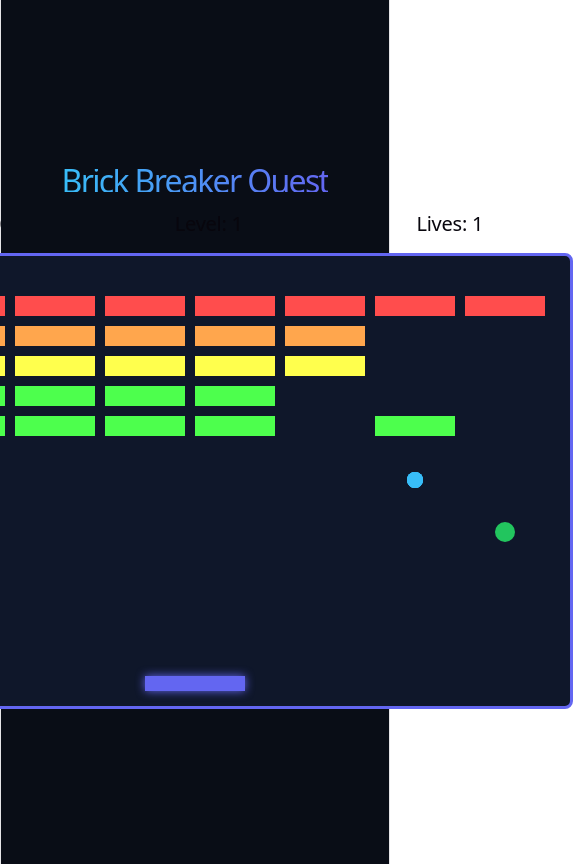
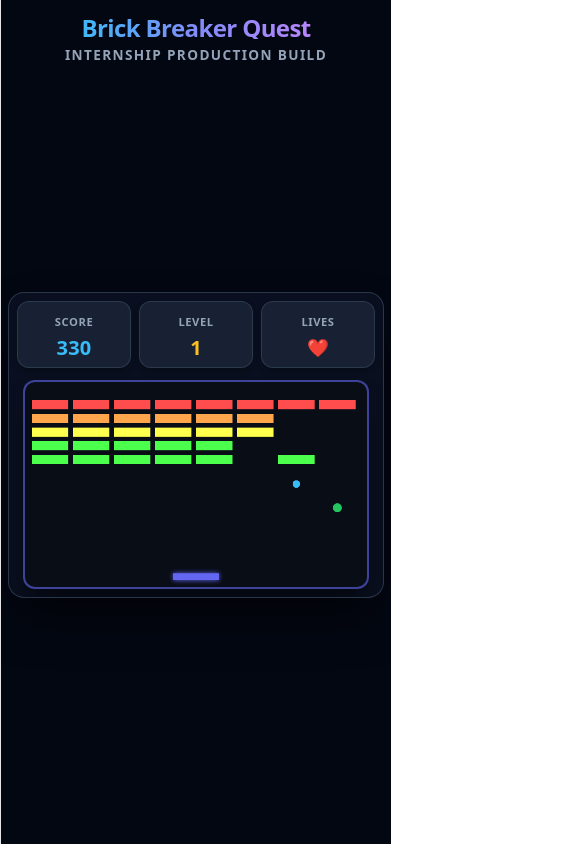
Before and after one commit to kiran28092003/brick-breaker-frontend, a React app: page / in a window 390 px wide. Shown: the whole page, 573 px wide, since content can reach past the window. Built offline with nearby package versions, Linux system fonts and the light colour scheme; no server answers; the HTML template or start-up script is replaced by a standard one.

Commit message:
Upgrade UI to full-screen responsive layout and touch controls

```diff
--- a/src/App.jsx
+++ b/src/App.jsx
@@ -21,14 +21,21 @@ export default function App() {
 
   return (
     <div style={appContainerStyle}>
+      {/* Professional Header HUD */}
+      <header style={headerStyle}>
         <h1 style={titleStyle}>Brick Breaker Quest</h1>
+        <p style={subtitleStyle}>Internship Production Build</p>
+      </header>
 
-      <div style={gameWrapperStyle}>
+      {/* Main Responsive Game Wrapper */}
+      <main style={gameWrapperStyle}>
+        <div style={canvasContainerStyle}>
           <GameCanvas
             key={gameKey}
             onGameOver={handleGameOver}
             isPaused={gameOver}
           />
+        </div>
 
         {gameOver && (
           <div style={modalOverlayWrapperStyle}>
@@ -38,35 +45,75 @@ export default function App() {
             />
           </div>
         )}
-      </div>
+      </main>
     </div>
   );
 }
 
 const appContainerStyle = {
-  backgroundColor: '#090d16',
+  backgroundColor: '#030712', // Deep immersive slate background
   minHeight: '100vh',
+  width: '100vw',
+  display: 'flex',
+  flexDirection: 'column',
+  alignItems: 'center',
+  justifyContent: 'flex-start',
+  color: '#fff',
+  fontFamily: 'system-ui, -apple-system, BlinkMacSystemFont, "Segoe UI", Roboto, sans-serif',
+  margin: 0,
+  padding: '16px',
+  boxSizing: 'border-box',
+  overflowX: 'hidden'
+};
+
+const headerStyle = {
+  textAlign: 'center',
+  marginBottom: '16px',
+};
+
+const titleStyle = {
+  margin: '0 0 4px 0',
+  fontSize: 'clamp(1.5rem, 3vw, 2.5rem)',
+  fontWeight: '800',
+  letterSpacing: '-0.025em',
+  background: 'linear-gradient(to right, #38bdf8, #818cf8, #c084fc)',
+  WebkitBackgroundClip: 'text',
+  WebkitTextFillColor: 'transparent'
+};
+
+const subtitleStyle = {
+  margin: 0,
+  fontSize: '0.85rem',
+  color: '#94a3b8',
+  textTransform: 'uppercase',
+  letterSpacing: '0.1em',
+  fontWeight: '600'
+};
+
+const gameWrapperStyle = {
+  position: 'relative',
+  width: '100%',
+  maxWidth: '800px',
   display: 'flex',
   flexDirection: 'column',
   alignItems: 'center',
   justifyContent: 'center',
-  color: '#fff',
-  fontFamily: 'sans-serif',
-  margin: 0,
-  padding: '10px'
+  flex: 1,
+  paddingBottom: '20px'
 };
 
-const titleStyle = {
-  marginBottom: '10px',
-  fontSize: '2rem',
-  background: 'linear-gradient(to right, #38bdf8, #6366f1)',
-  WebkitBackgroundClip: 'text',
-  WebkitTextFillColor: 'transparent'
-};
-
-const gameWrapperStyle = {
-  position: 'relative',
-  display: 'inline-block'
+const canvasContainerStyle = {
+  width: '100%',
+  display: 'flex',
+  justifyContent: 'center',
+  alignItems: 'center',
+  background: 'rgba(15, 23, 42, 0.6)',
+  backdropFilter: 'blur(12px)',
+  border: '1px solid rgba(51, 65, 85, 0.8)',
+  borderRadius: '16px',
+  boxShadow: '0 25px 50px -12px rgba(0, 0, 0, 0.7)',
+  overflow: 'hidden',
+  padding: '8px'
 };
 
 const modalOverlayWrapperStyle = {
@@ -78,6 +125,8 @@ const modalOverlayWrapperStyle = {
   display: 'flex',
   justifyContent: 'center',
   alignItems: 'center',
-  backgroundColor: 'rgba(15, 23, 42, 0.85)',
-  borderRadius: '8px'
+  backgroundColor: 'rgba(3, 7, 18, 0.9)',
+  backdropFilter: 'blur(8px)',
+  borderRadius: '16px',
+  zIndex: 10
 };
--- a/src/components/GameCanvas.jsx
+++ b/src/components/GameCanvas.jsx
@@ -1,7 +1,9 @@
+// frontend/src/components/GameCanvas.jsx
 import React, { useRef, useEffect, useState } from 'react';
 
-const CANVAS_WIDTH = 750;
-const CANVAS_HEIGHT = 450;
+// Virtual logical game resolution (maintains perfect 5:3 arcade aspect ratio)
+const VIRTUAL_WIDTH = 750;
+const VIRTUAL_HEIGHT = 450;
 
 // Web Audio Synthesizer (No external sound files required)
 const playSound = (type) => {
@@ -57,6 +59,7 @@ const playSound = (type) => {
 
 export default function GameCanvas({ onGameOver, isPaused }) {
   const canvasRef = useRef(null);
+  const containerRef = useRef(null);
 
   const [score, setScore] = useState(0);
   const [lives, setLives] = useState(3);
@@ -133,7 +136,6 @@ export default function GameCanvas({ onGameOver, isPaused }) {
     playSound('powerup');
     setLevel((prev) => {
       const newLevel = prev + 1;
-      // Speed multiplier increases with each level
       const speedMultiplier = 1 + (newLevel - 1) * 0.2;
 
       gameState.current.balls = [{
@@ -152,7 +154,27 @@ export default function GameCanvas({ onGameOver, isPaused }) {
     resetGame();
   }, []);
 
-  // Controls & Keyboard Listeners
+  // Responsive Canvas Resize Listener
+  useEffect(() => {
+    const handleResize = () => {
+      const canvas = canvasRef.current;
+      const container = containerRef.current;
+      if (!canvas || !container) return;
+
+      // Fit container width dynamically while keeping 5:3 ratio
+      const containerWidth = container.clientWidth - 16;
+      const calculatedHeight = containerWidth * (VIRTUAL_HEIGHT / VIRTUAL_WIDTH);
+
+      canvas.style.width = `${containerWidth}px`;
+      canvas.style.height = `${calculatedHeight}px`;
+    };
+
+    handleResize();
+    window.addEventListener('resize', handleResize);
+    return () => window.removeEventListener('resize', handleResize);
+  }, []);
+
+  // Controls & Listeners (Supports Keyboard, Mouse, and Mobile Touch)
   useEffect(() => {
     const handleKeyDown = (e) => {
       if (e.key === 'ArrowRight' || e.key === 'd') {
@@ -164,8 +186,8 @@ export default function GameCanvas({ onGameOver, isPaused }) {
         if (paddle.hasLaser) {
           playSound('laser');
           gameState.current.lasers.push(
-            { x: paddle.x + 10, y: CANVAS_HEIGHT - 35, dy: -8 },
-            { x: paddle.x + paddle.width - 10, y: CANVAS_HEIGHT - 35, dy: -8 }
+            { x: paddle.x + 10, y: VIRTUAL_HEIGHT - 35, dy: -8 },
+            { x: paddle.x + paddle.width - 10, y: VIRTUAL_HEIGHT - 35, dy: -8 }
           );
         }
       }
@@ -177,29 +199,46 @@ export default function GameCanvas({ onGameOver, isPaused }) {
       }
     };
 
-    const handleMouseMove = (e) => {
+    // Unified coordinate mapper for Mouse & Touch scaling
+    const updatePaddlePosition = (clientX) => {
       const canvas = canvasRef.current;
       if (!canvas) return;
       const rect = canvas.getBoundingClientRect();
-      const relativeX = e.clientX - rect.left;
-      if (relativeX > 0 && relativeX < CANVAS_WIDTH) {
+      const scaleX = VIRTUAL_WIDTH / rect.width;
+      const relativeX = (clientX - rect.left) * scaleX;
+
+      if (relativeX >= 0 && relativeX <= VIRTUAL_WIDTH) {
         gameState.current.paddle.x = relativeX - gameState.current.paddle.width / 2;
+      }
+    };
+
+    const handleMouseMove = (e) => updatePaddlePosition(e.clientX);
+    const handleTouchMove = (e) => {
+      if (e.touches && e.touches.length > 0) {
+        updatePaddlePosition(e.touches[0].clientX);
       }
     };
 
     window.addEventListener('keydown', handleKeyDown);
     window.addEventListener('keyup', handleKeyUp);
+
     const canvasElement = canvasRef.current;
-    if (canvasElement) canvasElement.addEventListener('mousemove', handleMouseMove);
+    if (canvasElement) {
+      canvasElement.addEventListener('mousemove', handleMouseMove);
+      canvasElement.addEventListener('touchmove', handleTouchMove, { passive: true });
+    }
 
     return () => {
       window.removeEventListener('keydown', handleKeyDown);
       window.removeEventListener('keyup', handleKeyUp);
-      if (canvasElement) canvasElement.removeEventListener('mousemove', handleMouseMove);
+      if (canvasElement) {
+        canvasElement.removeEventListener('mousemove', handleMouseMove);
+        canvasElement.removeEventListener('touchmove', handleTouchMove);
+      }
     };
   }, []);
 
-  // Main Game Animation Loop (Optimized dependencies)
+  // Main Game Animation Loop
   useEffect(() => {
     const canvas = canvasRef.current;
     if (!canvas) return;
@@ -211,25 +250,25 @@ export default function GameCanvas({ onGameOver, isPaused }) {
 
       const { paddle, balls, bricks, powerUps, particles, lasers } = gameState.current;
 
-      ctx.clearRect(0, 0, CANVAS_WIDTH, CANVAS_HEIGHT);
+      ctx.clearRect(0, 0, VIRTUAL_WIDTH, VIRTUAL_HEIGHT);
 
       // --- 1. Draw Paddle ---
       ctx.fillStyle = paddle.hasLaser ? '#f59e0b' : '#6366f1';
-      ctx.shadowBlur = 10;
+      ctx.shadowBlur = 12;
       ctx.shadowColor = paddle.hasLaser ? '#f59e0b' : '#6366f1';
-      ctx.fillRect(paddle.x, CANVAS_HEIGHT - 30, paddle.width, paddle.height);
+      ctx.fillRect(paddle.x, VIRTUAL_HEIGHT - 30, paddle.width, paddle.height);
       ctx.shadowBlur = 0;
 
       // Laser Cannon Indicators
       if (paddle.hasLaser) {
         ctx.fillStyle = '#ef4444';
-        ctx.fillRect(paddle.x + 5, CANVAS_HEIGHT - 35, 6, 5);
-        ctx.fillRect(paddle.x + paddle.width - 11, CANVAS_HEIGHT - 35, 6, 5);
+        ctx.fillRect(paddle.x + 5, VIRTUAL_HEIGHT - 35, 6, 5);
+        ctx.fillRect(paddle.x + paddle.width - 11, VIRTUAL_HEIGHT - 35, 6, 5);
       }
 
       paddle.x += paddle.dx;
       if (paddle.x < 0) paddle.x = 0;
-      if (paddle.x + paddle.width > CANVAS_WIDTH) paddle.x = CANVAS_WIDTH - paddle.width;
+      if (paddle.x + paddle.width > VIRTUAL_WIDTH) paddle.x = VIRTUAL_WIDTH - paddle.width;
 
       // --- 2. Update & Draw Lasers ---
       for (let i = lasers.length - 1; i >= 0; i--) {
@@ -272,7 +311,7 @@ export default function GameCanvas({ onGameOver, isPaused }) {
         ball.y += ball.dy;
 
         // Wall collisions
-        if (ball.x + ball.radius > CANVAS_WIDTH || ball.x - ball.radius < 0) {
+        if (ball.x + ball.radius > VIRTUAL_WIDTH || ball.x - ball.radius < 0) {
           ball.dx *= -1;
           playSound('hit');
         }
@@ -283,7 +322,7 @@ export default function GameCanvas({ onGameOver, isPaused }) {
 
         // Paddle collision
         if (
-          ball.y + ball.radius >= CANVAS_HEIGHT - 30 &&
+          ball.y + ball.radius >= VIRTUAL_HEIGHT - 30 &&
           ball.x >= paddle.x &&
           ball.x <= paddle.x + paddle.width
         ) {
@@ -292,7 +331,7 @@ export default function GameCanvas({ onGameOver, isPaused }) {
         }
 
         // Ball out of bounds
-        if (ball.y + ball.radius > CANVAS_HEIGHT) {
+        if (ball.y + ball.radius > VIRTUAL_HEIGHT) {
           balls.splice(i, 1);
         }
       }
@@ -304,14 +343,12 @@ export default function GameCanvas({ onGameOver, isPaused }) {
           if (updatedLives <= 0) {
             setGameOverTriggered(true);
             setTimeout(() => {
-              // Access current score state safely
               setScore((currentScore) => {
                 onGameOver(currentScore);
                 return currentScore;
               });
             }, 0);
           } else {
-            // Respawn ball matching current level speed
             setLevel((currentLevel) => {
               const speedMultiplier = 1 + (currentLevel - 1) * 0.2;
               gameState.current.balls.push({
@@ -401,9 +438,8 @@ export default function GameCanvas({ onGameOver, isPaused }) {
         ctx.arc(p.x, p.y, 10, 0, Math.PI * 2);
         ctx.fill();
 
-        // Paddle catches Powerup
         if (
-          p.y + 10 >= CANVAS_HEIGHT - 30 &&
+          p.y + 10 >= VIRTUAL_HEIGHT - 30 &&
           p.x >= paddle.x &&
           p.x <= paddle.x + paddle.width
         ) {
@@ -414,14 +450,14 @@ export default function GameCanvas({ onGameOver, isPaused }) {
             setLives((l) => l + 1);
           } else if (p.type === 'MULTI_BALL') {
             balls.push(
-              { x: paddle.x + 20, y: CANVAS_HEIGHT - 40, radius: 8, dx: -3, dy: -5 },
-              { x: paddle.x + paddle.width - 20, y: CANVAS_HEIGHT - 40, radius: 8, dx: 3, dy: -5 }
+              { x: paddle.x + 20, y: VIRTUAL_HEIGHT - 40, radius: 8, dx: -3, dy: -5 },
+              { x: paddle.x + paddle.width - 20, y: VIRTUAL_HEIGHT - 40, radius: 8, dx: 3, dy: -5 }
             );
           } else if (p.type === 'LASER') {
             paddle.hasLaser = true;
           }
           powerUps.splice(i, 1);
-        } else if (p.y > CANVAS_HEIGHT) {
+        } else if (p.y > VIRTUAL_HEIGHT) {
           powerUps.splice(i, 1);
         }
       }
@@ -437,19 +473,97 @@ export default function GameCanvas({ onGameOver, isPaused }) {
   }, [isPaused, gameOverTriggered, onGameOver]);
 
   return (
-    <div style={{ textAlign: 'center', color: '#fff', fontFamily: 'sans-serif' }}>
-      <div style={{ display: 'flex', justifyContent: 'space-around', maxWidth: 750, margin: '10px auto' }}>
-        <h2>Score: {score}</h2>
-        <h2>Level: {level}</h2>
-        <h2>Lives: {lives}</h2>
+    <div ref={containerRef} style={wrapperStyle}>
+      {/* Modern HUD Header */}
+      <div style={hudStyle}>
+        <div style={hudCardStyle}>
+          <span style={hudLabelStyle}>Score</span>
+          <span style={hudValueStyle}>{score}</span>
+        </div>
+        <div style={hudCardStyle}>
+          <span style={hudLabelStyle}>Level</span>
+          <span style={hudLevelValueStyle}>{level}</span>
+        </div>
+        <div style={hudCardStyle}>
+          <span style={hudLabelStyle}>Lives</span>
+          <span style={hudLifeValueStyle}>{"❤️".repeat(lives)}</span>
+        </div>
       </div>
 
+      {/* Responsive Canvas */}
       <canvas
         ref={canvasRef}
-        width={CANVAS_WIDTH}
-        height={CANVAS_HEIGHT}
-        style={{ border: '3px solid #6366f1', borderRadius: '8px', background: '#0f172a' }}
+        width={VIRTUAL_WIDTH}
+        height={VIRTUAL_HEIGHT}
+        style={canvasStyle}
       />
     </div>
   );
 }
+
+const wrapperStyle = {
+  width: '100%',
+  display: 'flex',
+  flexDirection: 'column',
+  alignItems: 'center',
+  justifyContent: 'center',
+  boxSizing: 'border-box'
+};
+
+const hudStyle = {
+  display: 'flex',
+  justifyContent: 'space-between',
+  width: '100%',
+  maxWidth: '750px',
+  marginBottom: '12px',
+  gap: '8px'
+};
+
+const hudCardStyle = {
+  flex: 1,
+  background: 'rgba(30, 41, 59, 0.7)',
+  backdropFilter: 'blur(8px)',
+  border: '1px solid rgba(51, 65, 85, 0.8)',
+  borderRadius: '12px',
+  padding: '8px 12px',
+  display: 'flex',
+  flexDirection: 'column',
+  alignItems: 'center',
+  boxShadow: '0 4px 6px -1px rgba(0, 0, 0, 0.3)'
+};
+
+const hudLabelStyle = {
+  fontSize: '0.7rem',
+  color: '#94a3b8',
+  textTransform: 'uppercase',
+  fontWeight: '700',
+  letterSpacing: '0.05em',
+  marginBottom: '2px'
+};
+
+const hudValueStyle = {
+  fontSize: '1.25rem',
+  fontWeight: '800',
+  color: '#38bdf8'
+};
+
+const hudLevelValueStyle = {
+  fontSize: '1.25rem',
+  fontWeight: '800',
+  color: '#fbbf24'
+};
+
+const hudLifeValueStyle = {
+  fontSize: '1.1rem',
+  fontWeight: '800',
+  color: '#f43f5e'
+};
+
+const canvasStyle = {
+  display: 'block',
+  border: '2px solid rgba(99, 102, 241, 0.6)',
+  borderRadius: '12px',
+  background: '#090d16',
+  boxShadow: '0 20px 25px -5px rgba(0, 0, 0, 0.5)',
+  touchAction: 'none' // Prevents mobile scrolling interference when dragging paddle
+};
```
Lines whose indentation alone changed are shown as unchanged.
